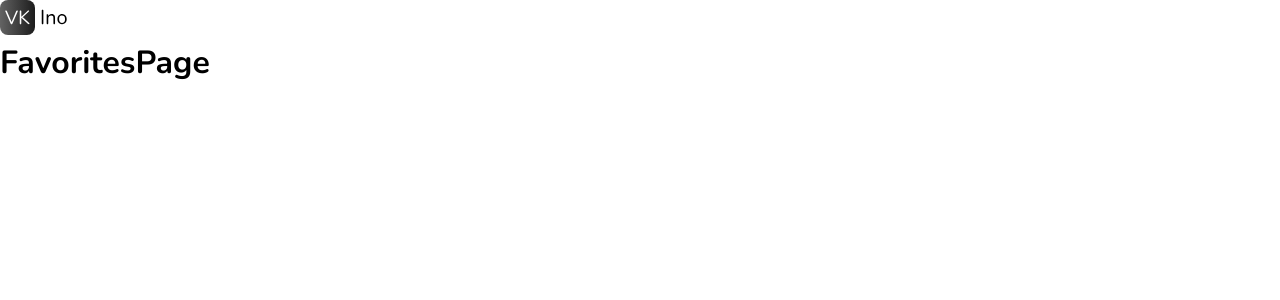
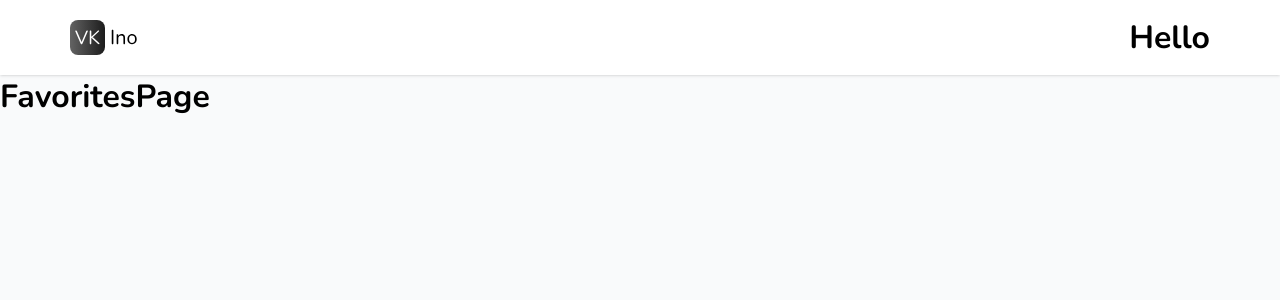
Before and after one commit to Mlovz/vkino, a React (Vite) app: page /favorites in a window 1280 px wide. Shown: the top 300 px of the page. Built offline with nearby package versions, Linux system fonts and the light colour scheme.

Commit message:
feat: реализовал ui-kit(Flex, Col, Row)

```diff
--- a/src/app/styles/index.css
+++ b/src/app/styles/index.css
@@ -6,3 +6,7 @@
   box-sizing: border-box;
   font-family: 'Nunito', sans-serif;
 }
+
+body {
+  background: var(--bg-gray-50);
+}
--- a/src/app/styles/variables.css
+++ b/src/app/styles/variables.css
@@ -1,4 +1,6 @@
 :root {
+  --bg-gray-50: #f9fafb;
+
   --color-bg-primary: #2b2b2b;
   --color-bg--hover-primary: #2b2b2be1;
   --color-bg-secondary: #e7e7e7;
--- a/src/app/vite-env.d.ts
+++ b/src/app/vite-env.d.ts
@@ -38,3 +38,5 @@ type DeepRequired<T> = T extends object
       [P in keyof T]-?: DeepRequired<T[P]>;
     }
   : T;
+
+type RecordString<T> = Record<T, string>;
--- /dev/null
+++ b/src/shared/lib/classnames.ts
@@ -0,0 +1,3 @@
+export const clsx = (...args: (string | undefined)[]): string => {
+  return args.filter(Boolean).join(' ');
+};
--- /dev/null
+++ b/src/shared/ui/Stack/col/col.tsx
@@ -0,0 +1,7 @@
+import { Flex, FlexProps } from '../flex/flex';
+
+type ColProps = Omit<FlexProps, 'direction'>;
+
+export const Col = ({ align, ...rest }: ColProps) => {
+  return <Flex direction='column' align={align} {...rest} />;
+};
--- a/src/shared/ui/Stack/flex/flex.module.css
+++ b/src/shared/ui/Stack/flex/flex.module.css
@@ -0,0 +1,51 @@
+.flex {
+  display: flex;
+}
+
+.justifyStart {
+  justify-content: flex-start;
+}
+
+.justifyCenter {
+  justify-content: center;
+}
+
+.justifyEnd {
+  justify-content: flex-end;
+}
+
+.justifyBetween {
+  justify-content: space-between;
+}
+
+.alignStart {
+  align-items: flex-start;
+}
+
+.alignCenter {
+  align-items: center;
+}
+
+.alignEnd {
+  align-items: flex-end;
+}
+
+.directionRow {
+  flex-direction: row;
+}
+
+.directionColumn {
+  flex-direction: column;
+}
+
+.block {
+  width: 100%;
+}
+
+.wrap {
+  flex-wrap: wrap;
+}
+
+.nowrap {
+  flex-wrap: nowrap;
+}
--- a/src/shared/ui/Stack/flex/flex.tsx
+++ b/src/shared/ui/Stack/flex/flex.tsx
@@ -0,0 +1,77 @@
+import { DetailedHTMLProps, HTMLAttributes, useMemo } from 'react';
+import cls from './flex.module.css';
+import { clsx } from '@/shared/lib/classnames';
+
+export type FlexJustify = 'start' | 'center' | 'end' | 'between';
+export type FlexAlign = 'start' | 'center' | 'end';
+export type FlexDirection = 'row' | 'column';
+export type FlexWrap = 'nowrap' | 'wrap';
+
+const justifyClasses: RecordString<FlexJustify> = {
+  start: cls.justifyStart,
+  center: cls.justifyCenter,
+  end: cls.justifyEnd,
+  between: cls.justifyBetween,
+};
+
+const alignClasses: RecordString<FlexAlign> = {
+  start: cls.alignStart,
+  center: cls.alignCenter,
+  end: cls.alignEnd,
+};
+
+const directionClasses: RecordString<FlexDirection> = {
+  row: cls.directionRow,
+  column: cls.directionColumn,
+};
+
+const wrapClasses: RecordString<FlexWrap> = {
+  wrap: cls.wrap,
+  nowrap: cls.nowrap,
+};
+
+type DivProps = DetailedHTMLProps<
+  HTMLAttributes<HTMLDivElement>,
+  HTMLDivElement
+>;
+
+export interface FlexProps extends DivProps {
+  justify?: FlexJustify;
+  align?: FlexAlign;
+  direction?: FlexDirection;
+  wrap?: FlexWrap;
+  gap?: number;
+  block?: boolean;
+}
+
+export const Flex = ({
+  className,
+  children,
+  justify = 'start',
+  align = 'center',
+  direction = 'row',
+  wrap = 'nowrap',
+  gap = 0,
+  block = false,
+  ...rest
+}: FlexProps) => {
+  const classes = useMemo(() => {
+    const args = [
+      cls.flex,
+      className,
+      justifyClasses[justify],
+      alignClasses[align],
+      directionClasses[direction],
+      wrapClasses[wrap],
+      block && cls.block,
+    ];
+
+    return clsx(...args);
+  }, [className, justify, align, direction, block]);
+
+  return (
+    <div className={classes} style={{ gap: gap }} {...rest}>
+      {children}
+    </div>
+  );
+};
--- /dev/null
+++ b/src/shared/ui/Stack/index.ts
@@ -0,0 +1,2 @@
+export * from './col/col';
+export * from './row/row';
--- /dev/null
+++ b/src/shared/ui/Stack/row/row.tsx
@@ -0,0 +1,7 @@
+import { Flex, FlexProps } from '../flex/flex';
+
+type RowProps = Omit<FlexProps, 'direction'>;
+
+export const Row = (props: RowProps) => {
+  return <Flex direction='row' {...props} />;
+};
--- a/src/shared/ui/index.ts
+++ b/src/shared/ui/index.ts
@@ -1,2 +1,3 @@
 export * from './loader/loader';
 export * from './Button/button';
+export * from './Stack';
--- a/src/widgets/header/ui/header.module.css
+++ b/src/widgets/header/ui/header.module.css
@@ -0,0 +1,14 @@
+.header {
+  /* bg-white shadow-sm border-b */
+
+  background: white;
+  box-shadow: var(--shadow-sm);
+  /* border-bottom: 1px solid var(--color-bg-hover-secondary); */
+}
+
+.header_wrap {
+  /* max-w-7xl mx-auto px-4 py-4 */
+  max-width: 1140px;
+  margin: 0 auto;
+  padding: 16px 0;
+}
--- a/src/widgets/header/ui/header.tsx
+++ b/src/widgets/header/ui/header.tsx
@@ -1,3 +1,4 @@
+import { Row } from '@/shared/ui';
 import cls from './header.module.css';
 import Logo from '@/shared/assets/logo.svg';
 
@@ -5,9 +6,10 @@ export const Header = () => {
   return (
     <header className={cls.header}>
       <div className={cls.header_wrap}>
-        <div className={cls.header_row}>
+        <Row align='center' justify='between'>
           <img src={Logo} alt='' />
-        </div>
+          <h1>Hello</h1>
+        </Row>
       </div>
     </header>
   );
```
